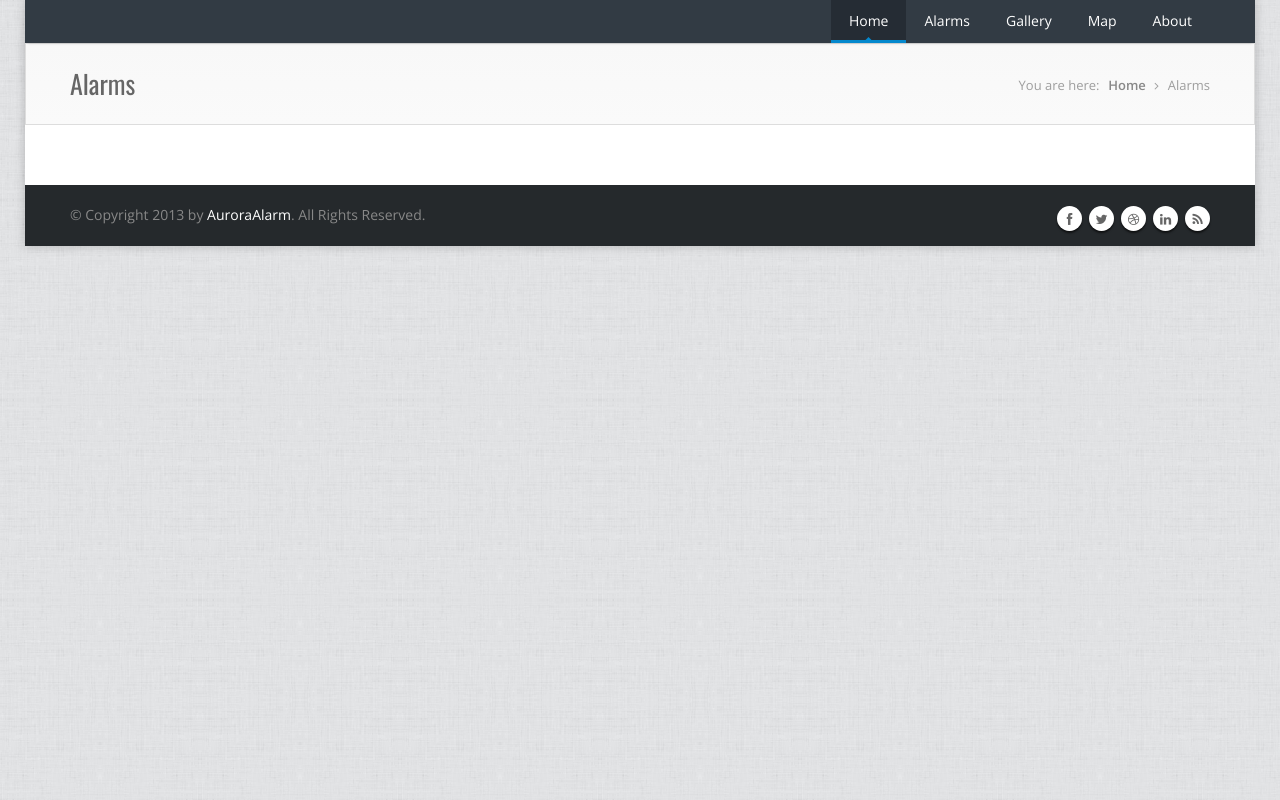
After one commit to NejcZupec/AuroraAlarm, a Django app: page /alarms/ in a window 1280 px wide. The commit adds this page. Run offline with Django 3.2, Linux system fonts and the light colour scheme; some libraries are stand-ins or nearby versions.

Commit message:
Added alarms, gallery and map pages #1.

```diff
--- /dev/null
+++ b/aurora_alarm/__init__.py
@@ -0,0 +1 @@
+__author__ = 'nejczupec'
--- a/aurora_alarm/aurora_alarm/urls.py
+++ b/aurora_alarm/aurora_alarm/urls.py
@@ -6,6 +6,5 @@ admin.autodiscover()
 
 urlpatterns = patterns('',
     url(r'^admin/', include(admin.site.urls)),
-
-    url(r'^$', include('frontend.urls')),
+    url(r'^', include('frontend.urls')),
 )
--- /dev/null
+++ b/aurora_alarm/frontend/templatetags/__init__.py
@@ -0,0 +1 @@
+__author__ = 'nejczupec'
--- a/aurora_alarm/frontend/urls.py
+++ b/aurora_alarm/frontend/urls.py
@@ -2,5 +2,9 @@ from django.conf.urls import patterns, url
 import views
 
 urlpatterns = patterns('',
-    url(r'^$', views.IndexView.as_view(), name='index'),
+    url(r'^$', views.HomeView.as_view(), name='home'),
+    url(r'^alarms/$', views.AlarmsView.as_view(), name='alarms'),
+    url(r'^gallery/$', views.GalleryView.as_view(), name='gallery'),
+    url(r'^map/$', views.MapView.as_view(), name='map'),
+    url(r'^about/$', views.AboutView.as_view(), name='about'),
 )
--- a/aurora_alarm/frontend/views.py
+++ b/aurora_alarm/frontend/views.py
@@ -1,6 +1,21 @@
-from django.shortcuts import render_to_response
 from django.views import generic
 
 
-class IndexView(generic.TemplateView):
+class HomeView(generic.TemplateView):
     template_name = 'index.html'
+
+
+class AlarmsView(generic.TemplateView):
+    template_name = 'alarms.html'
+
+
+class GalleryView(generic.TemplateView):
+    template_name = 'gallery.html'
+
+
+class MapView(generic.TemplateView):
+    template_name = 'map.html'
+
+
+class AboutView(generic.TemplateView):
+    template_name = 'about.html'
--- /dev/null
+++ b/aurora_alarm/templates/alarms.html
@@ -0,0 +1,11 @@
+{% extends 'base.html' %}
+
+{% block title %}Alarms{% endblock %}
+
+{% block breadcrumb_title %}Alarms{% endblock %}
+
+{% block content %}
+    <div id="main">
+
+    </div>
+{% endblock %}
--- a/aurora_alarm/templates/base.html
+++ b/aurora_alarm/templates/base.html
@@ -14,31 +14,31 @@
         <link href='http://fonts.googleapis.com/css?family=Open+Sans:400,300,600,700,800' rel='stylesheet' type='text/css'>
         <link href='http://fonts.googleapis.com/css?family=Oswald:400,300,700' rel='stylesheet' type='text/css'>
         <!-- Library CSS -->
-        <link rel="stylesheet" href="static/css/bootstrap.css">
-        <link rel="stylesheet" href="static/css/fonts/font-awesome/css/font-awesome.css">
-        <link rel="stylesheet" href="static/css/animations.css" media="screen">
-        <link rel="stylesheet" href="static/css/superfish.css" media="screen">
-        <link rel="stylesheet" href="static/css/revolution-slider/css/settings.css" media="screen">
-        <link rel="stylesheet" href="static/css/prettyPhoto.css" media="screen">
+        <link rel="stylesheet" href="{{ STATIC_URL }}css/bootstrap.css">
+        <link rel="stylesheet" href="{{ STATIC_URL }}css/fonts/font-awesome/css/font-awesome.css">
+        <link rel="stylesheet" href="{{ STATIC_URL }}css/animations.css" media="screen">
+        <link rel="stylesheet" href="{{ STATIC_URL }}css/superfish.css" media="screen">
+        <link rel="stylesheet" href="{{ STATIC_URL }}css/revolution-slider/css/settings.css" media="screen">
+        <link rel="stylesheet" href="{{ STATIC_URL }}css/prettyPhoto.css" media="screen">
         <!-- Theme CSS -->
-        <link rel="stylesheet" href="static/css/style.css">
+        <link rel="stylesheet" href="{{ STATIC_URL }}css/style.css">
         <!-- Skin -->
-        <link rel="stylesheet" href="static/css/colors/blue.css">
+        <link rel="stylesheet" href="{{ STATIC_URL }}css/colors/blue.css">
         <!-- Responsive CSS -->
-        <link rel="stylesheet" href="static/css/theme-responsive.css">
+        <link rel="stylesheet" href="{{ STATIC_URL }}css/theme-responsive.css">
         <!-- Favicons -->
-        <link rel="shortcut icon" href="static/img/ico/favicon.ico">
-        <link rel="apple-touch-icon" href="static/img/ico/apple-touch-icon.png">
-        <link rel="apple-touch-icon" sizes="72x72" href="static/img/ico/apple-touch-icon-72.png">
-        <link rel="apple-touch-icon" sizes="114x114" href="static/img/ico/apple-touch-icon-114.png">
-        <link rel="apple-touch-icon" sizes="144x144" href="static/img/ico/apple-touch-icon-144.png">
+        <link rel="shortcut icon" href="{{ STATIC_URL }}img/ico/favicon.ico">
+        <link rel="apple-touch-icon" href="{{ STATIC_URL }}img/ico/apple-touch-icon.png">
+        <link rel="apple-touch-icon" sizes="72x72" href="{{ STATIC_URL }}img/ico/apple-touch-icon-72.png">
+        <link rel="apple-touch-icon" sizes="114x114" href="{{ STATIC_URL }}img/ico/apple-touch-icon-114.png">
+        <link rel="apple-touch-icon" sizes="144x144" href="{{ STATIC_URL }}img/ico/apple-touch-icon-144.png">
         <!-- The HTML5 shim, for IE6-8 support of HTML5 elements -->
         <!--[if lt IE 9]>
         <script src="//html5shim.googlecode.com/svn/trunk/html5.js"></script>
-        <script src="static/js/respond.min.js"></script>
+        <script src="{{ STATIC_URL }}js/respond.min.js"></script>
         <![endif]-->
         <!--[if IE]>
-        <link rel="stylesheet" href="static/css/ie.css">
+        <link rel="stylesheet" href="{{ STATIC_URL }}css/ie.css">
         <![endif]-->
     </head>
 
@@ -46,6 +46,28 @@
         <div class="wrap">
             <!-- Header Start -->
             {% include 'header.html' %}
+
+            <!-- Title, Breadcrumb Start-->
+            {% block breadcrumb %}
+                <div class="breadcrumb-wrapper">
+                    <div class="container">
+                        <div class="row">
+                            <div class="col-lg-6 col-md-6 col-xs-12 col-sm-6">
+                                <h2 class="title">{% block title %}{% endblock %}</h2>
+                            </div>
+                            <div class="col-lg-6 col-md-6 col-xs-12 col-sm-6">
+                                <div class="breadcrumbs pull-right">
+                                    <ul>
+                                        <li>You are here:</li>
+                                        <li><a href="{% url 'home' %}">Home</a></li>
+                                        <li>{% block breadcrumb_title %}{% endblock %}</li>
+                                    </ul>
+                                </div>
+                            </div>
+                        </div>
+                    </div>
+                </div>
+            {% endblock %}
 
             <!-- Content Block -->
             {% block content %}{% endblock %}
--- a/aurora_alarm/templates/header.html
+++ b/aurora_alarm/templates/header.html
@@ -22,19 +22,20 @@
             <nav class="collapse navbar-collapse menu">
                 <ul class="nav navbar-nav sf-menu">
                     <li>
-                        <a id="current" href="index.html">Home</a>
+                        <!-- TODO: Use current_tag instead of hardcoded current id. -->
+                        <a id="current" href="{% url 'home' %}">Home</a>
                     </li>
                     <li>
-                        <a href="#" class="sf-with-ul">Alarms</a>
+                        <a href="{% url 'alarms' %}" class="sf-with-ul">Alarms</a>
                     </li>
                     <li>
-                        <a href="#" class="sf-with-ul">Gallery</a>
+                        <a href="{% url 'gallery' %}" class="sf-with-ul">Gallery</a>
                     </li>
                     <li>
-                        <a href="#" class="sf-with-ul">Map</a>
+                        <a href="{% url 'map' %}" class="sf-with-ul">Map</a>
                     </li>
                     <li>
-                        <a href="#" class="sf-with-ul">About</a>
+                        <a href="{% url 'about' %}" class="sf-with-ul">About</a>
                     </li>
                 </ul>
             </nav>
--- a/aurora_alarm/templates/index.html
+++ b/aurora_alarm/templates/index.html
@@ -1,4 +1,8 @@
 {% extends 'base.html' %}
+
+{% block breadcrumb %}
+
+{% endblock %}
 
 {% block content %}
     <!-- Content Start -->
```
Also changed, not shown: aurora_alarm/frontend/templatetags/active_tag.py (added, +10 -0 lines), aurora_alarm/frontend/templatetags/current_tag.py (added, +10 -0 lines), aurora_alarm/templates/about.html (added, +11 -0 lines), aurora_alarm/templates/gallery.html (added, +11 -0 lines), aurora_alarm/templates/map.html (added, +11 -0 lines), aurora_alarm/templates/scripts.html (+17 -17 lines).
